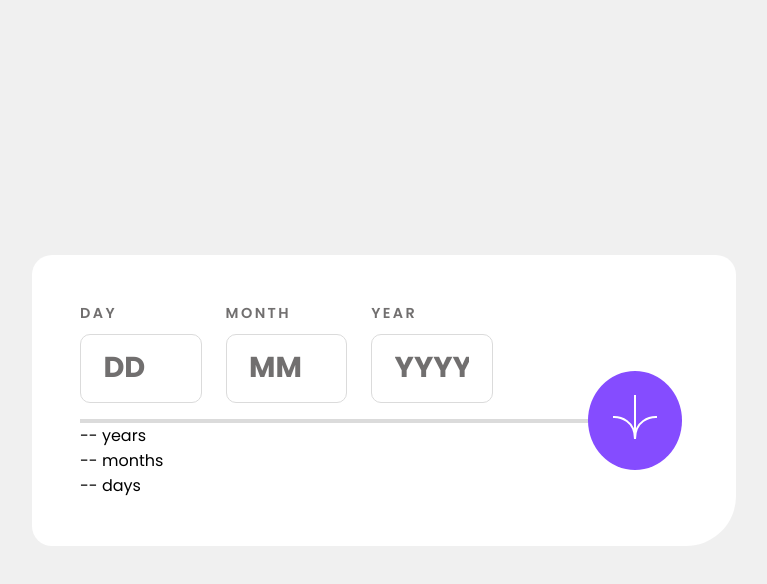
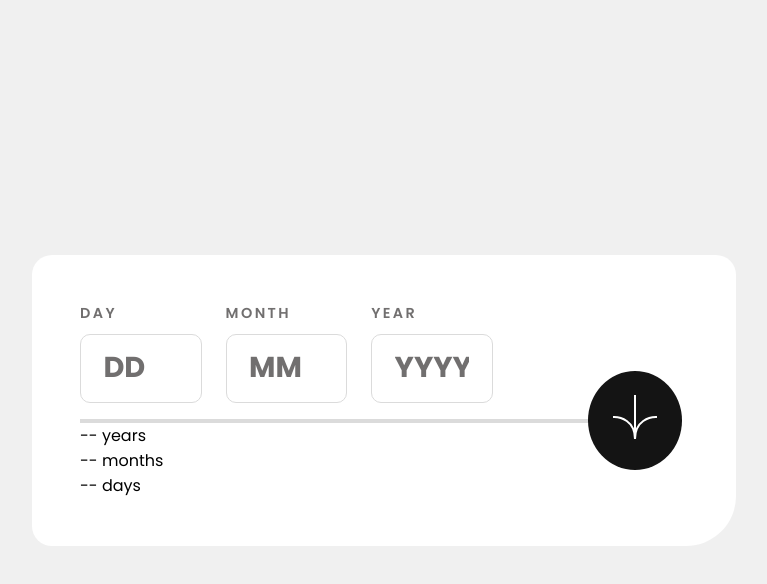
Before and after one commit to Clipzorama/Age-Calculator-App, a plain HTML site: page index.html in a window 1280 px wide. In both pictures the pointer is over the element 890 px from the left and 420 px from the top of the page. Shown: the whole page, without its empty margins (256-1023 px from the left). Drawn offline with Linux system fonts and the light colour scheme.

Commit message:
updated index.css

```diff
--- a/index.css
+++ b/index.css
@@ -111,4 +111,10 @@ body {
     border-radius: 50%;
     padding: 1.5rem;
     right: 1%;
+    cursor: pointer;
+    transition: 0.3s ease;
 }
+
+.arrow-container:hover {
+    background-color: var(--Off-black);
+}
```
